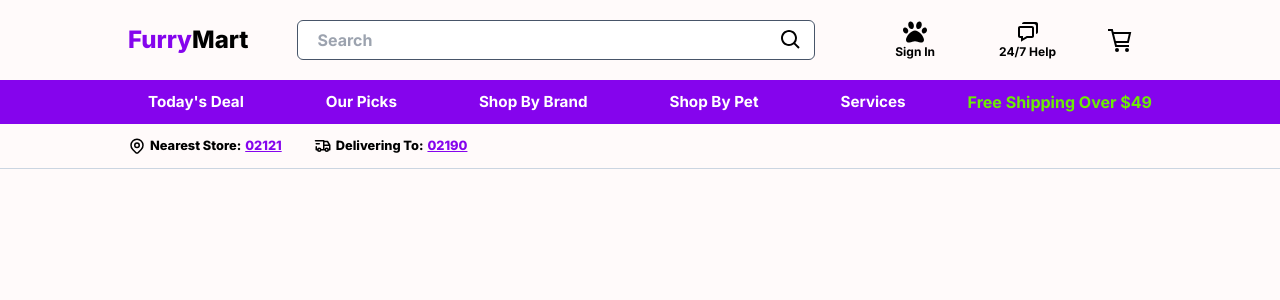
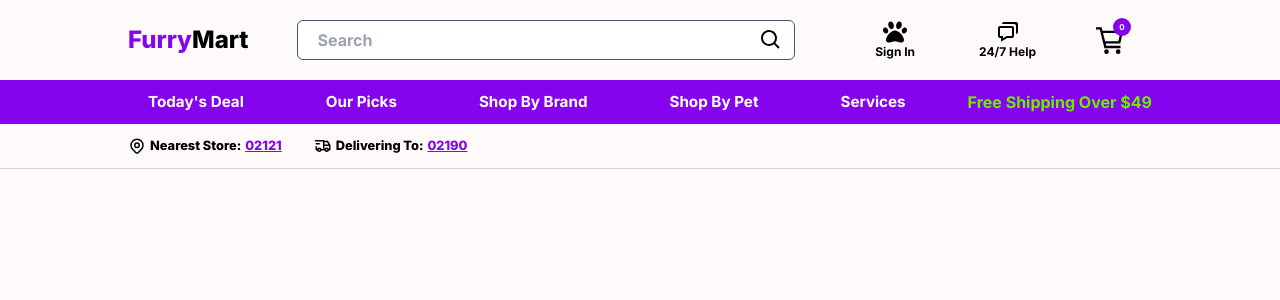
Before and after one commit to XianFengWu1996/furrymart, a Next.js app in the folder client/: page / in a window 1280 px wide. Shown: the top 300 px of the page. Built offline with nearby package versions, Linux system fonts and the light colour scheme.

Commit message:
add quantity to cart button

```diff
--- a/client/src/components/Navbar/DesktopNavbar.tsx
+++ b/client/src/components/Navbar/DesktopNavbar.tsx
@@ -8,6 +8,7 @@ import {
   NavLogo,
   DesktopNavItem,
 } from '.';
+import { CartButton } from './NavButtons';
 
 const DesktopNavbar = () => {
   return (
@@ -20,7 +21,7 @@ const DesktopNavbar = () => {
         <div className="hidden lg:flex items-center ">
           <StackNavButton Icon={FaPaw} text="Sign In" />
           <StackNavButton Icon={BiChat} text="24/7 Help" />
-          <GrCart className="text-2xl mx-5" />
+          <CartButton />
         </div>
 
         <GrCart className="text-2xl mx-5 lg:hidden" />
--- a/client/src/components/Navbar/MobileNavbar.tsx
+++ b/client/src/components/Navbar/MobileNavbar.tsx
@@ -1,4 +1,3 @@
-import { GrCart } from 'react-icons/gr';
 import {
   StoreLocation,
   Search,
@@ -13,6 +12,7 @@ import { FaPaw } from 'react-icons/fa';
 import { BiChat } from 'react-icons/bi';
 import gsap from 'gsap';
 import { useMediaQuery } from '@/hooks/useMediaQuery';
+import { CartButton } from './NavButtons';
 
 const MobileNavbar = () => {
   const [open, setOpen] = useState<boolean>(false);
@@ -87,9 +87,7 @@ const MobileNavbar = () => {
           <NavLogo />
         </div>
 
-        <div className="mx-5">
-          <GrCart className="text-2xl" />
-        </div>
+        <CartButton />
       </div>
       <Search />
 
--- a/client/src/components/Navbar/NavButtons.tsx
+++ b/client/src/components/Navbar/NavButtons.tsx
@@ -1,6 +1,7 @@
 import { CSSProperties } from 'react';
 import { IconType } from 'react-icons';
 import { BiConfused } from 'react-icons/bi';
+import { GrCart } from 'react-icons/gr';
 
 interface NavButton {
   Icon?: IconType;
@@ -53,3 +54,14 @@ export const StackNavButton = ({
     </button>
   );
 };
+
+export const CartButton = () => {
+  return (
+    <button className="hover:bg-purple-100 p-2 rounded-full transition-all duration-500 relative">
+      <GrCart className="text-[1.75rem] mx-5" />
+      <span className="absolute top-0 right-[25%] text-[0.5rem] bg-[#8504ED] rounded-full text-white min-h-[0.75rem]  min-w-[0.75rem] px-[0.4rem] py-[0.2rem]">
+        0
+      </span>
+    </button>
+  );
+};
```
